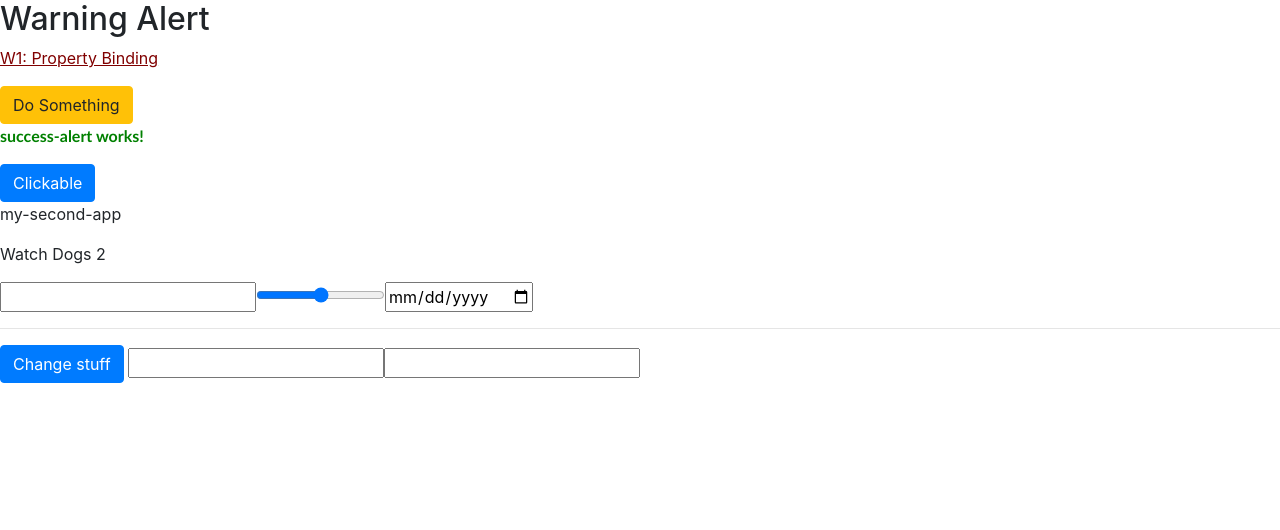
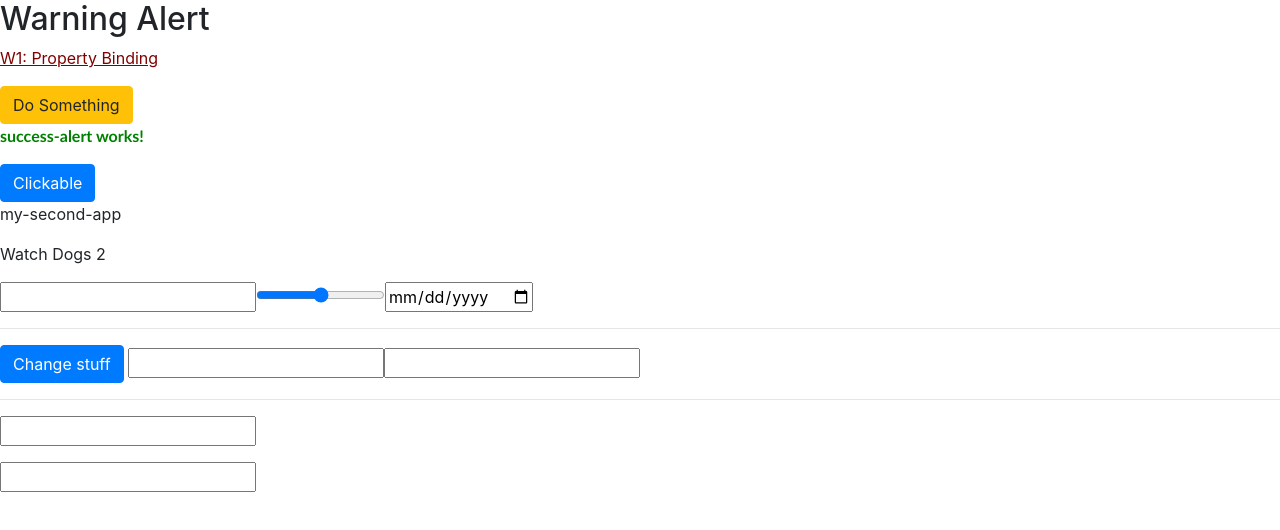
Before and after one commit to irfaanf/my-second-app, an Angular app: page / in a window 1280 px wide. Shown: the top 530 px of the page. Built offline with nearby package versions, Linux system fonts and the light colour scheme.

Commit message:
Event binding using template reference variable.

```diff
--- a/src/app/app.component.html
+++ b/src/app/app.component.html
@@ -14,7 +14,15 @@
 <button class="btn btn-primary" (click)="onChangeStuff()">Change stuff</button>
 {{ stuff }}
 
-<input id="text-field" oninput="console.dir(document.getElementById('text-field'))"/>
+<input id="text-field" oninput="console.dir(document.getElementById('text-field'))" />
 <!-- Why is the "value" attribute's value inconsistent? The first keystroke's value seems to update based on your last keystroke?? The same happens for the event binding example below -->
 
-<input id="another-text-field" (input)="onATFKeystroke($event)"/>
+<input id="another-text-field" (input)="onATFKeystroke($event)" />
+
+<hr>
+
+<input #firstName (keyup)="0">
+<p>{{firstName.value}}</p>
+
+<input #lastName (keyup)="keyLastName(lastName.value)">
+<p>{{ fooLastName }}</p>
--- a/src/app/app.component.ts
+++ b/src/app/app.component.ts
@@ -14,6 +14,7 @@ export class AppComponent {
 
   stuff;
   fooThing;
+  fooLastName = '';
 
   onChangeStuff() {
     this.stuff = "Boo!";
@@ -22,4 +23,8 @@ export class AppComponent {
   onATFKeystroke($event) {
     console.log($event);
   }
+
+  keyLastName(value:string){
+    this.fooLastName = value + ' | ';
+  }
 }
```
